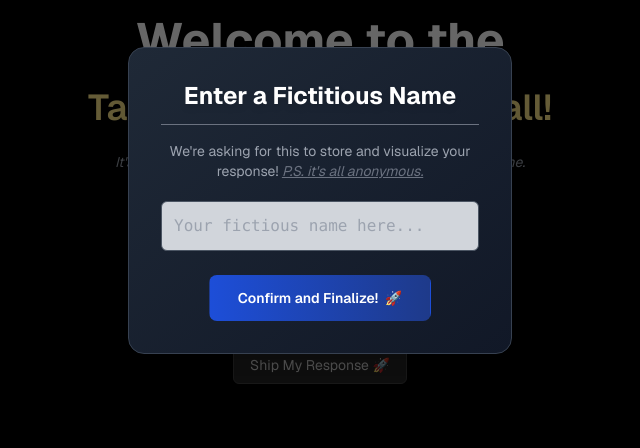
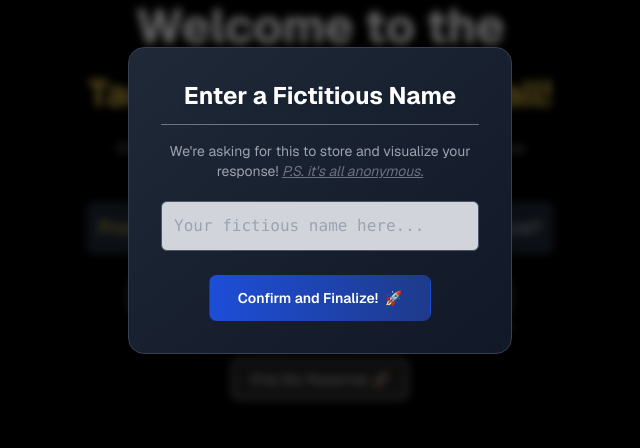
Before and after one commit to kfukutom/taubman-ball, a Next.js app: page / in a window 1280 px wide. Both pictures are taken after a click on the button "Ship My Response 🚀". Shown: the part 200-648 px from the top of the page, without its empty margins (320-960 px from the left). Built offline with nearby package versions, Linux system fonts and the light colour scheme.

Commit message:
Styling Recommendations

```diff
--- a/app/dashboard/page.tsx
+++ b/app/dashboard/page.tsx
@@ -87,8 +87,8 @@ export default function Dashboard() {
 
       <div className="relative z-10 flex flex-col items-center p-3">
         <h1 className="text-4xl cursor-pointer font-sans mt-3
-        mb-3 text-arial text-yellow-200 drop-shadow-glow">
-          how we feelin'?!
+        mb-3 text-arial text-amber-300 drop-shadow-glow">
+          Here's What People are Saying!
         </h1>
         <div className="flex flex-row items-center gap-4 mb-4">
           <a className="text-md cursor-pointer text-gray-300 hover:text-yellow-300 transition duration-300"
@@ -105,7 +105,9 @@ export default function Dashboard() {
           </a>
         </div>
 
-        <div className="relative w-full max-w-lg mb-10 px-4 sm:px-0">
+       {/* <hr className="w-1/2 border border-white-500" />*/}
+
+        <div className="relative w-full max-w-lg mb-10 px-4 pt-4 sm:px-0">
           <input
             type="text"
             placeholder="Search responses..."
@@ -162,7 +164,6 @@ export default function Dashboard() {
         </div>
       </div>
       {/* lets add a footer */}
-
       <Footer />
     </div>
   );
--- a/app/page.tsx
+++ b/app/page.tsx
@@ -110,7 +110,7 @@ export default function Home() {
       />
       <ShootingStars
         className="absolute top-0 left-0 w-full h-full"
-        minSpeed={5}
+        minSpeed={15}
         maxSpeed={30}
         minDelay={3000}
         maxDelay={8000}
@@ -124,22 +124,25 @@ export default function Home() {
         <div className="relative z-20 text-center flex flex-col items-center gap-6 w-full max-w-lg">
           <h1 className="text-4xl font-bold sm:text-5xl">Welcome to the</h1>
           <h2 className="text-3xl font-semibold sm:text-4xl text-gray-300">
-            <span className="text-amber-200 cursor-pointer">
-              Taubman <span className="font-semibold text-amber-200">Architecture</span> Ball!
+            <span className="text-amber-300 cursor-pointer">
+              Taubman <span className="font-semibold text-amber-300">Architecture</span> Ball!
             </span>
           </h2>
           <p className="text-sm sm:text-md pb-0 text-gray-400 max-w-md italic">
             It's a night of celebration, creativity, and perhaps what's to come.
           </p>
-          <label className="text-md sm:text-lg text-gray-300 mt-4">
-            <span className="text-amber-300">Prompt,</span> What brings you here today?
+          <label className="text-md sm:text-lg text-gray-300 mt-5
+          bg-gray-800 p-3 rounded-md hover:scale-105 transform transition duration-200">
+            <span className="text-amber-300">Prompt,</span> How do you define the future of architecture?
           </label>
           <Input placeholder={placeholder} inputValue={inputValue} setInputValue={setInputValue} />
           <button
             onClick={handleShipResponse}
-            className="px-4 py-2 rounded-md border border-neutral-700 bg-neutral-800 text-neutral-300 text-sm hover:bg-neutral-600 hover:text-neutral-100 hover:-translate-y-1 transform transition duration-200 hover:shadow-lg"
+            className="px-4 py-2 rounded-md border border-neutral-700 bg-neutral-800 text-neutral-300 text-sm hover:bg-neutral-600
+            hover:text-neutral-100 hover:-translate-y-1 transform transition duration-200 hover:shadow-lg focus:outline-none focus:ring-2 focus:ring-neutral-500"
           >
             Ship My Response 🚀
+            {/* <span className="text-2xl ml-2">🚀</span> */}
           </button>
         </div>
       </section>
@@ -162,7 +165,8 @@ export default function Home() {
 
       {showNamePrompt && (
         <div
-        className="fixed inset-0 bg-black bg-opacity-60 transition-opacity duration-300 ease-in-out flex items-center justify-center z-30"
+        className="fixed inset-0 bg-black bg-opacity-60 transition-opacity duration-300 ease-in-out flex
+        items-center justify-center z-30 backdrop-filter backdrop-blur-sm"
         onClick={handleOutsideClick}
       >
         <div
```
